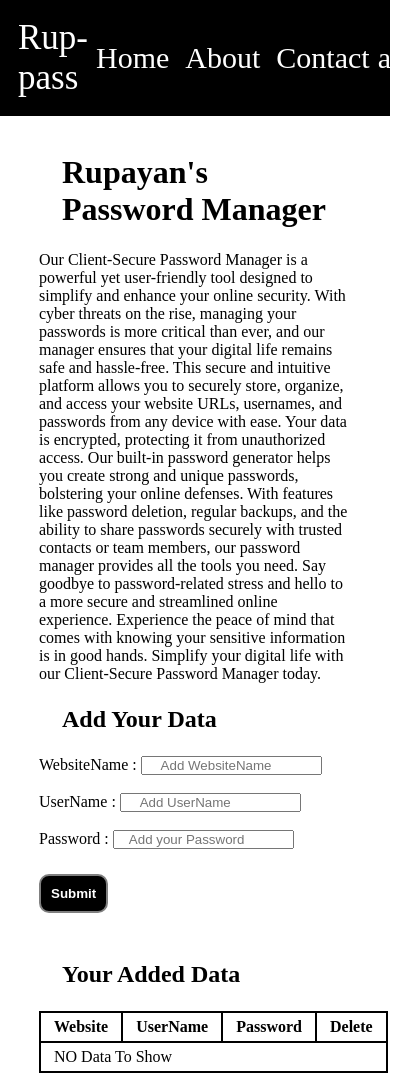
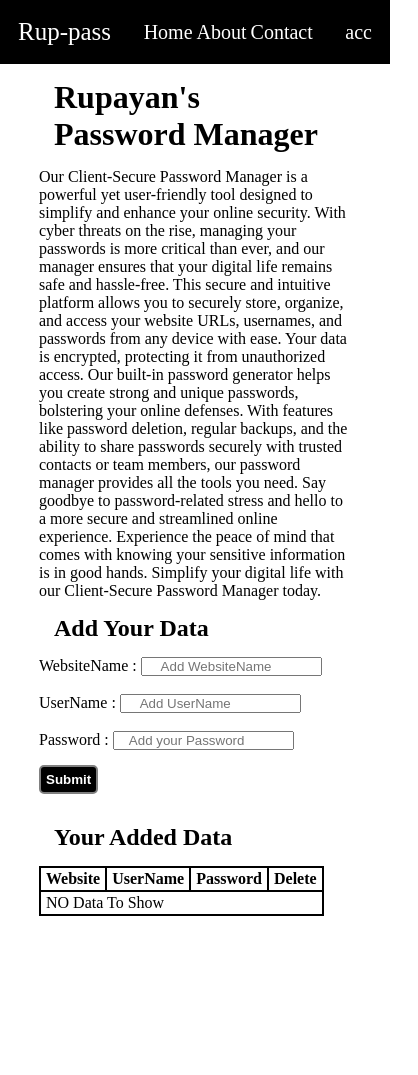
Before and after one commit to Rupayan80555/Passward-mannager, a plain HTML site: page index.html in a window 390 px wide. Shown: the whole page, 418 px wide, since content can reach past the window. After the commit the page ends 916 px from the top, so only its background shows below. Drawn offline with Linux system fonts and the light colour scheme.

Commit message:
Half Responsive

```diff
--- a/style.css
+++ b/style.css
@@ -73,3 +73,71 @@ h1 , h2,h3{
     cursor: pointer;
 
 }
+
+@media(max-width:600px){
+    /* *{
+        overflow-x: hidden;
+    } */
+    nav{
+        background-color: black;
+        color: white;
+        display: flex;
+        align-items: center;
+        justify-content: space-between;
+        /* padding: 18px; */
+        width: auto;
+        /* border: 8px solid pink; */
+        overflow-x: hidden;
+
+    }
+    .logo{
+        font-size: 20px;
+    }
+    ul li{
+        padding: 2px;
+        list-style: none;
+    }
+    a{
+        text-decoration: none;
+        color: black;
+        font-size: 20px;
+        color: white;
+    }
+    a:hover{
+        text-decoration: none;
+        color: pink;
+        font-size: 20px;
+    }
+    .logo{
+        font-size: 25px;
+    }
+    .acc{
+        font-size: 18px;
+    }
+    .contaner{
+       margin: auto;
+       width: 100%;
+    }
+    table,tr,td,th{
+        border: 2px solid black;
+        border-collapse: collapse;
+        padding: 2px 5px;
+        word-wrap: inherit;
+        overflow-wrap: inherit;
+
+    }
+
+    h1 , h2,h3{
+        padding: 15px;
+    }
+    .btn{
+        background-color: black;
+        color: white;
+        padding: 5px;
+        margin: 15px 0;
+        font-weight: 800;
+        border-radius: 5px;
+        border: 2px solid gray;
+        cursor: pointer;
+    }
+}
```
